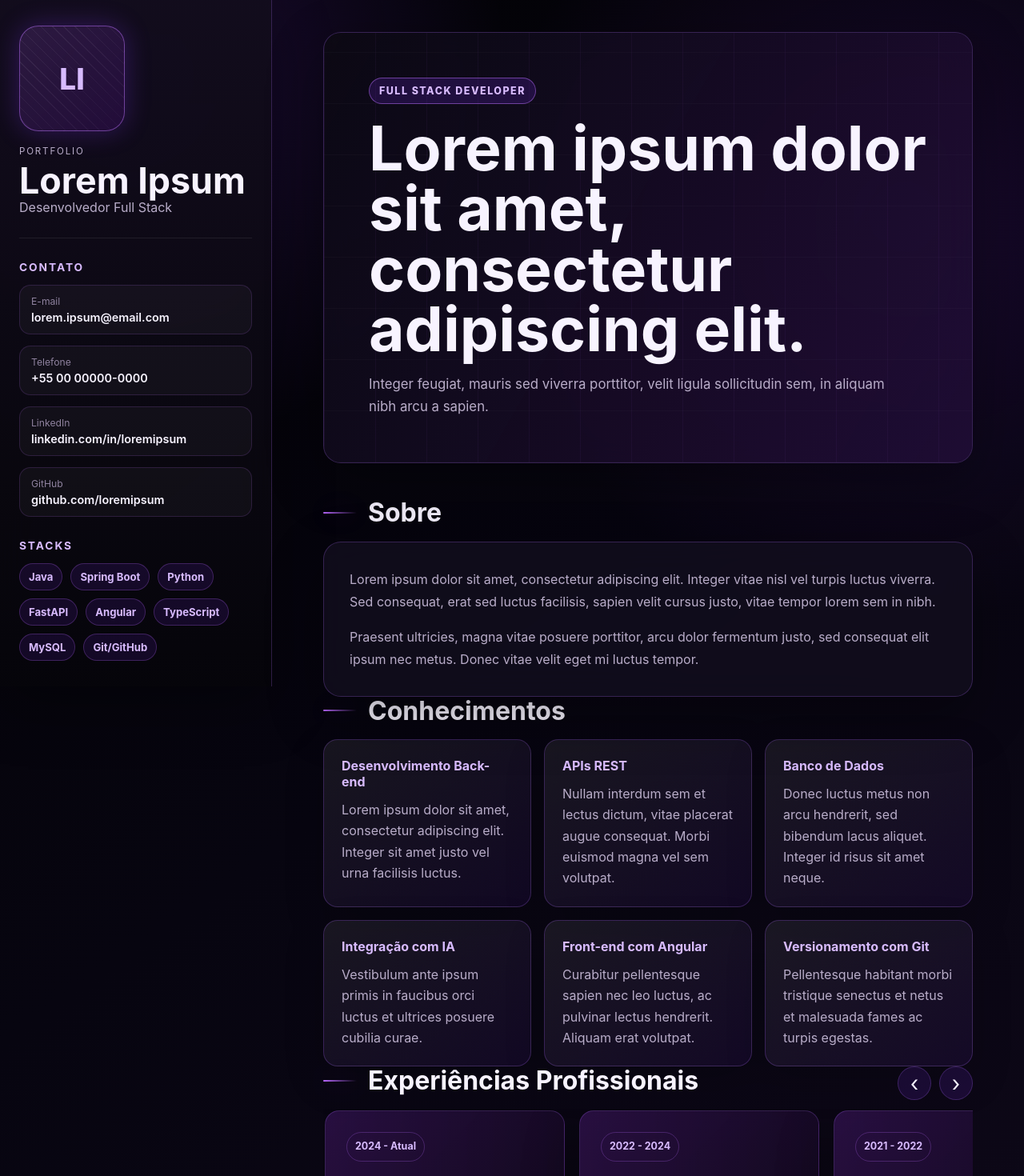
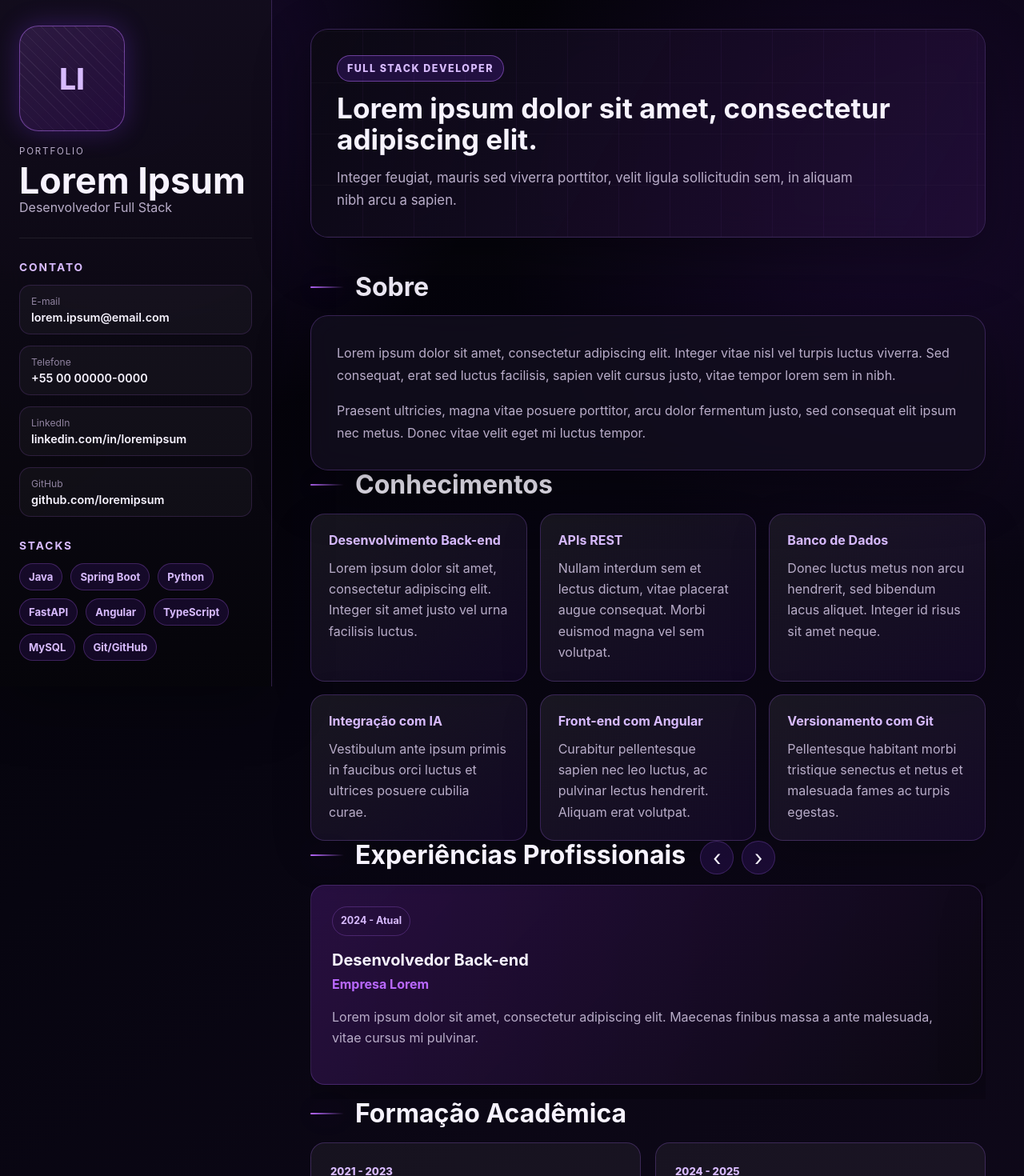
Before and after one commit to Gustavohp1708/portifolio, an Angular app: page / in a window 1280 px wide. Shown: the top 1470 px of the page at 80% size. Built offline with nearby package versions, Linux system fonts and the light colour scheme.

Commit message:
style: refine main layout and experience carousel

```diff
--- a/src/app/app.component.scss
+++ b/src/app/app.component.scss
@@ -5,8 +5,9 @@
 }
 
 .main-content {
-  width: min(100%, 1180px);
-  padding: 40px clamp(20px, 5vw, 64px) 64px;
+  justify-self: center;
+  width: min(100%, 1080px);
+  padding: 36px clamp(20px, 4vw, 48px) 64px;
 }
 
 .hero-panel,
@@ -21,12 +22,11 @@
 .hero-panel {
   position: relative;
   overflow: hidden;
-  min-height: 300px;
+  min-height: auto;
   display: grid;
-  align-content: end;
-  gap: 18px;
-  padding: clamp(28px, 6vw, 56px);
-  margin-bottom: 42px;
+  gap: 14px;
+  padding: clamp(22px, 4vw, 32px);
+  margin-bottom: 38px;
 }
 
 .hero-panel::before {
@@ -55,10 +55,10 @@
 }
 
 .hero-panel h2 {
-  max-width: 780px;
+  max-width: 720px;
   margin: 0;
-  font-size: clamp(2.2rem, 6vw, 5rem);
-  line-height: 0.98;
+  font-size: clamp(1.55rem, 3vw, 2.2rem);
+  line-height: 1.12;
 }
 
 .hero-panel p:last-child {
@@ -101,8 +101,4 @@
   .main-content {
     padding-inline: 16px;
   }
-
-  .hero-panel {
-    min-height: 360px;
-  }
 }
--- a/src/app/components/experience-carousel/experience-carousel.component.scss
+++ b/src/app/components/experience-carousel/experience-carousel.component.scss
@@ -1,8 +1,8 @@
 .section-toolbar {
   display: flex;
   align-items: flex-start;
-  justify-content: space-between;
-  gap: 16px;
+  justify-content: flex-start;
+  gap: 18px;
 }
 
 .carousel-actions {
@@ -31,7 +31,7 @@ button:hover {
 .experience-carousel {
   display: grid;
   grid-auto-flow: column;
-  grid-auto-columns: minmax(300px, 48%);
+  grid-auto-columns: 100%;
   gap: 18px;
   overflow-x: auto;
   padding: 2px 2px 18px;
@@ -80,10 +80,6 @@ p {
 
 @media (max-width: 720px) {
   .section-toolbar {
-    display: grid;
-  }
-
-  .experience-carousel {
-    grid-auto-columns: minmax(260px, 88%);
+    gap: 12px;
   }
 }
```
